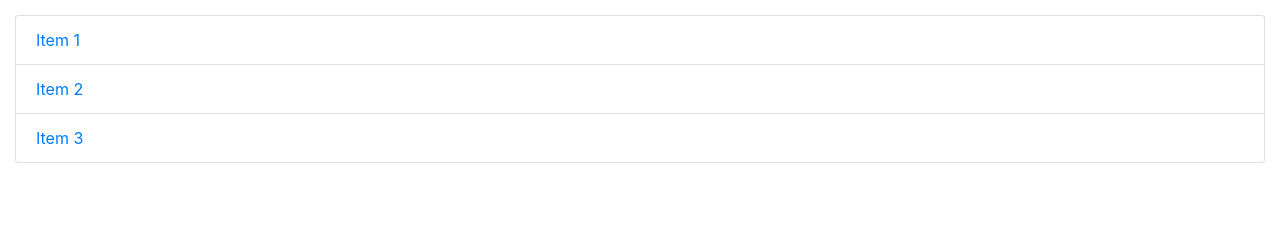
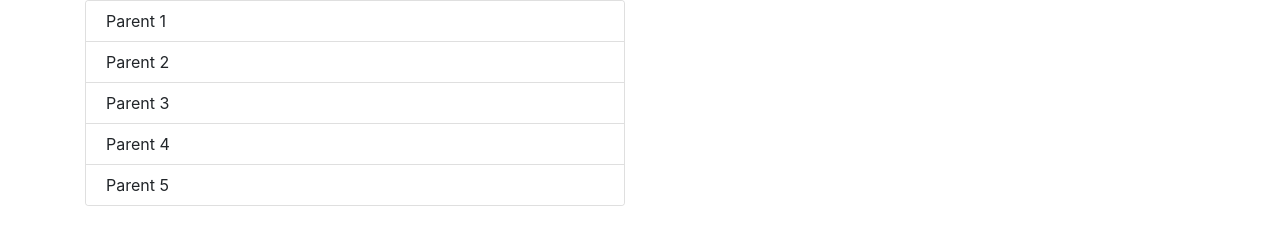
Before and after one commit to chniter/bstreeview, a plain HTML site: page src/index.html in a window 1280 px wide. Drawn offline with nearby package versions, Linux system fonts and the light colour scheme.

Commit message:
It work!

```diff
--- a/src/bstreeview.css
+++ b/src/bstreeview.css
@@ -2,32 +2,37 @@
     padding: 15px;
 }
 
-.list-group.list-group-root {
+.bstreeview.list-group.list-group-root {
     padding: 0;
     overflow: hidden;
 }
 
-.list-group.list-group-root .list-group {
+.bstreeview.list-group.list-group-root .list-group {
     margin-bottom: 0;
 }
 
-.list-group.list-group-root .list-group-item {
+.bstreeview.list-group.list-group-root .list-group-item {
     border-radius: 0;
     border-width: 1px 0 0 0;
+    padding-top: 0.5rem;
+    padding-bottom: 0.5rem;
 }
 
-.list-group.list-group-root > .list-group-item:first-child {
+.bstreeview.list-group.list-group-root > .list-group-item:first-child {
     border-top-width: 0;
 }
-
-.list-group.list-group-root > .list-group > .list-group-item {
+/*
+.bstreeview.list-group.list-group-root > .list-group > .list-group-item {
     padding-left: 30px;
 }
 
-.list-group.list-group-root > .list-group > .list-group > .list-group-item {
+.bstreeview.list-group.list-group-root > .list-group > .list-group > .list-group-item {
     padding-left: 45px;
-}
+} */
 
-.list-group-item .glyphicon {
+.bstreeview.list-group-item .glyphicon {
     margin-right: 5px;
 }
+/* .bstreeview .indent {
+    padding-left: 45px;
+} */
--- a/src/bstreeview.js
+++ b/src/bstreeview.js
@@ -7,105 +7,29 @@
         defaults = {
             propertyName: "value"
         };
+
+    defaults.settings = {
+
+        injectStyle: true,
+
+        levels: 2,
+
+        expandIcon: 'glyphicon glyphicon-plus',
+        collapseIcon: 'glyphicon glyphicon-minus',
+        emptyIcon: 'glyphicon',
+        nodeIcon: '',
+        selectedIcon: '',
+        checkedIcon: 'glyphicon glyphicon-check',
+        uncheckedIcon: 'glyphicon glyphicon-unchecked'
+    };
     var templates = {
-        treeview:  '   <div class="just-padding">  '  +
-        '   <div class="list-group list-group-root card">  '  +
-        '     <a href="#item-1" class="list-group-item" data-toggle="collapse">  '  +
-        '       <i class="bi bi-chevron-right"></i>Item 1  '  +
-        '     </a>  '  +
-        '     <div class="list-group collapse" id="item-1">  '  +
-        '       <a href="#item-1-1" class="list-group-item" data-toggle="collapse">  '  +
-        '         <i class="bi bi-chevron-right"></i>Item 1.1  '  +
-        '       </a>  '  +
-        '       <div class="list-group collapse" id="item-1-1">  '  +
-        '         <a href="#" class="list-group-item">Item 1.1.1</a>  '  +
-        '         <a href="#" class="list-group-item">Item 1.1.2</a>  '  +
-        '         <a href="#" class="list-group-item">Item 1.1.3</a>  '  +
-        '       </div>  '  +
-        '       <a href="#item-1-2" class="list-group-item" data-toggle="collapse">  '  +
-        '         <i class="bi bi-chevron-right"></i>Item 1.2  '  +
-        '       </a>  '  +
-        '       <div class="list-group collapse" id="item-1-2">  '  +
-        '         <a href="#" class="list-group-item">Item 1.2.1</a>  '  +
-        '         <a href="#" class="list-group-item">Item 1.2.2</a>  '  +
-        '         <a href="#" class="list-group-item">Item 1.2.3</a>  '  +
-        '       </div>  '  +
-        '       <a href="#item-1-3" class="list-group-item" data-toggle="collapse">  '  +
-        '         <i class="bi bi-chevron-right"></i>Item 1.3  '  +
-        '       </a>  '  +
-        '       <div class="list-group collapse" id="item-1-3">  '  +
-        '         <a href="#" class="list-group-item">Item 1.3.1</a>  '  +
-        '         <a href="#" class="list-group-item">Item 1.3.2</a>  '  +
-        '         <a href="#" class="list-group-item">Item 1.3.3</a>  '  +
-        '       </div>  '  +
-        '     </div>  '  +
-        '     <a href="#item-2" class="list-group-item" data-toggle="collapse">  '  +
-        '       <i class="bi bi-chevron-right"></i>Item 2  '  +
-        '     </a>  '  +
-        '     <div class="list-group collapse" id="item-2">  '  +
-        '       <a href="#item-2-1" class="list-group-item" data-toggle="collapse">  '  +
-        '         <i class="bi bi-chevron-right"></i>Item 2.1  '  +
-        '       </a>  '  +
-        '       <div class="list-group collapse" id="item-2-1">  '  +
-        '         <a href="#" class="list-group-item">Item 2.1.1</a>  '  +
-        '         <a href="#" class="list-group-item">Item 2.1.2</a>  '  +
-        '         <a href="#" class="list-group-item">Item 2.1.3</a>  '  +
-        '       </div>  '  +
-        '       <a href="#item-2-2" class="list-group-item" data-toggle="collapse">  '  +
-        '         <i class="bi bi-chevron-right"></i>Item 2.2  '  +
-        '       </a>  '  +
-        '       <div class="list-group collapse" id="item-2-2">  '  +
-        '         <a href="#" class="list-group-item">Item 2.2.1</a>  '  +
-        '         <a href="#" class="list-group-item">Item 2.2.2</a>  '  +
-        '         <a href="#" class="list-group-item">Item 2.2.3</a>  '  +
-        '       </div>  '  +
-        '         '  +
-        '       <a href="#item-2-3" class="list-group-item" data-toggle="collapse">  '  +
-        '         <i class="bi bi-chevron-right"></i>Item 2.3  '  +
-        '       </a>  '  +
-        '       <div class="list-group collapse" id="item-2-3">  '  +
-        '         <a href="#" class="list-group-item">Item 2.3.1</a>  '  +
-        '         <a href="#" class="list-group-item">Item 2.3.2</a>  '  +
-        '         <a href="#" class="list-group-item">Item 2.3.3</a>  '  +
-        '       </div>  '  +
-        '     </div>  '  +
-        '     <a href="#item-3" class="list-group-item" data-toggle="collapse">  '  +
-        '       <i class="bi bi-chevron-right"></i>Item 3  '  +
-        '     </a>  '  +
-        '     <div class="list-group collapse" id="item-3">  '  +
-        '       <a href="#item-3-1" class="list-group-item" data-toggle="collapse">  '  +
-        '         <i class="bi bi-chevron-right"></i>Item 3.1  '  +
-        '       </a>  '  +
-        '       <div class="list-group collapse" id="item-3-1">  '  +
-        '         <a href="#" class="list-group-item">Item 3.1.1</a>  '  +
-        '         <a href="#" class="list-group-item">Item 3.1.2</a>  '  +
-        '         <a href="#" class="list-group-item">Item 3.1.3</a>  '  +
-        '       </div>  '  +
-        '         '  +
-        '       <a href="#item-3-2" class="list-group-item" data-toggle="collapse">  '  +
-        '         <i class="bi bi-chevron-right"></i>Item 3.2  '  +
-        '       </a>  '  +
-        '       <div class="list-group collapse" id="item-3-2">  '  +
-        '         <a href="#" class="list-group-item">Item 3.2.1</a>  '  +
-        '         <a href="#" class="list-group-item">Item 3.2.2</a>  '  +
-        '         <a href="#" class="list-group-item">Item 3.2.3</a>  '  +
-        '       </div>  '  +
-        '       <a href="#item-3-3" class="list-group-item" data-toggle="collapse">  '  +
-        '         <i class="bi bi-chevron-right"></i>Item 3.3  '  +
-        '       </a>  '  +
-        '       <div class="list-group collapse" id="item-3-3">  '  +
-        '         <a href="#" class="list-group-item">Item 3.3.1</a>  '  +
-        '         <a href="#" class="list-group-item">Item 3.3.2</a>  '  +
-        '         <a href="#" class="list-group-item">Item 3.3.3</a>  '  +
-        '       </div>  '  +
-        '     </div>  '  +
-        '   </div>  '  +
-        '  </div>  '
+        treeview: '<div class="bstreeview list-group list-group-root card"></div>',
+        treeviewItem: '<div href="#item-1" class="list-group-item" data-toggle="collapse"></div>',
+        treeviewGroupItem: '<div class="list-group collapse" id="item-1-1"></div>'
     };
     // The actual plugin constructor
     function bstreeView(element, options) {
         this.element = element;
-
         this.settings = $.extend({}, defaults, options);
         this._defaults = defaults;
         this._name = pluginName;
@@ -115,19 +39,65 @@
     // Avoid Plugin.prototype conflicts
     $.extend(bstreeView.prototype, {
         init: function () {
+            this.tree = [];
+            this.nodes = [];
+            if (this.settings.data) {
+                this.settings.data = $.parseJSON(this.settings.data);
 
-            $(this.element).html(templates.treeview);
-            $('.list-group-item').on('click', function() {
-                $('.bi', this)
-                  .toggleClass('bi-chevron-right')
-                  .toggleClass('bi-chevron-down');
-              });
+                this.tree = $.extend(true, [], this.settings.data);
+                delete this.settings.data;
+            }
+            this.settings = $.extend({}, this._defaults.settings, this.settings);
 
+
+            $(this.element).addClass('bstreeview list-group list-group-root card');
+            this.initData({ nodes: this.tree }, 0);
+            this.build($(this.element), this.tree, 0);
         },
-        yourOtherFunction: function (text) {
 
-            // some logic
-            $(this.element).text(text);
+        initData: function (node, level) {
+            if (!node.nodes) return;
+            level += 1;
+
+            var parent = node;
+            var _this = this;
+            $.each(node.nodes, function checkStates(index, node) {
+
+                node.nodeId = _this.nodes.length;
+                node.parentId = parent.nodeId;
+                _this.nodes.push(node);
+
+                if (node.nodes) {
+                    _this.initData(node, level);
+                }
+            });
+        },
+
+        build: function (parentElement, nodes, depth) {
+            var leftPadding = "1.25rem;";
+            if (depth > 0) {
+                leftPadding = (1.25 + depth * 1.25).toString() + "rem;";
+            }
+
+            depth += 1;
+            var _this = this;
+
+            $.each(nodes, function addNodes(id, node) {
+
+                var treeItem = $(templates.treeviewItem)
+                    .attr('href', '#item-' + node.nodeId)
+                    .attr('style', 'padding-left:'+leftPadding);
+                treeItem.append(node.text);
+
+                parentElement.append(treeItem);
+
+                if (node.nodes) {
+                    var treeGroup = $(templates.treeviewGroupItem)
+                        .attr('id', 'item-' + node.nodeId);
+                    parentElement.append(treeGroup);
+                    _this.build(treeGroup, node.nodes, depth);
+                }
+            });
         }
     });
 
--- a/src/index.html
+++ b/src/index.html
@@ -1,25 +1,69 @@
 <html>
+
 <head>
     <link href="https://stackpath.bootstrapcdn.com/bootstrap/4.4.1/css/bootstrap.min.css" rel="stylesheet"
         integrity="sha384-Vkoo8x4CGsO3+Hhxv8T/Q5PaXtkKtu6ug5TOeNV6gBiFeWPGFN9MuhOf23Q9Ifjh" crossorigin="anonymous">
     <link href="bstreeview.css" rel="stylesheet">
 </head>
+
 <body>
-    <div id="tree">
+    <div class="container">
+        <div class="content">
+            <div class="row">
+                <div class="col-md-6">
+                    <div id="tree">
 
+                    </div>
+                </div>
+            </div>
+        </div>
     </div>
     <script src="https://code.jquery.com/jquery-3.4.1.min.js"
-    integrity="sha256-CSXorXvZcTkaix6Yvo6HppcZGetbYMGWSFlBw8HfCJo=" crossorigin="anonymous"></script>
+        integrity="sha256-CSXorXvZcTkaix6Yvo6HppcZGetbYMGWSFlBw8HfCJo=" crossorigin="anonymous"></script>
     <script src="https://stackpath.bootstrapcdn.com/bootstrap/4.4.1/js/bootstrap.min.js"
         integrity="sha384-wfSDF2E50Y2D1uUdj0O3uMBJnjuUD4Ih7YwaYd1iqfktj0Uod8GCExl3Og8ifwB6"
         crossorigin="anonymous"></script>
 
-  <script src="bstreeview.js">
-  </script>
-  <script>
+    <script src="bstreeview.js">
+    </script>
+    <script>
         $(function () {
 
-            $('#tree').bstreeview();
+            var json = '[' +
+		'{' +
+			'"text": "Parent 1",' +
+			'"nodes": [' +
+				'{' +
+					'"text": "Child 1",' +
+					'"nodes": [' +
+						'{' +
+							'"text": "Grandchild 1"' +
+						'},' +
+						'{' +
+							'"text": "Grandchild 2"' +
+						'}' +
+					']' +
+				'},' +
+				'{' +
+					'"text": "Child 2"' +
+				'}' +
+			']' +
+		'},' +
+		'{' +
+			'"text": "Parent 2"' +
+		'},' +
+		'{' +
+			'"text": "Parent 3"' +
+		'},' +
+		'{' +
+			'"text": "Parent 4"' +
+		'},' +
+		'{' +
+			'"text": "Parent 5"' +
+		'}' +
+    ']';
+
+            $('#tree').bstreeview({data:json});
 
         });
     </script>
```
